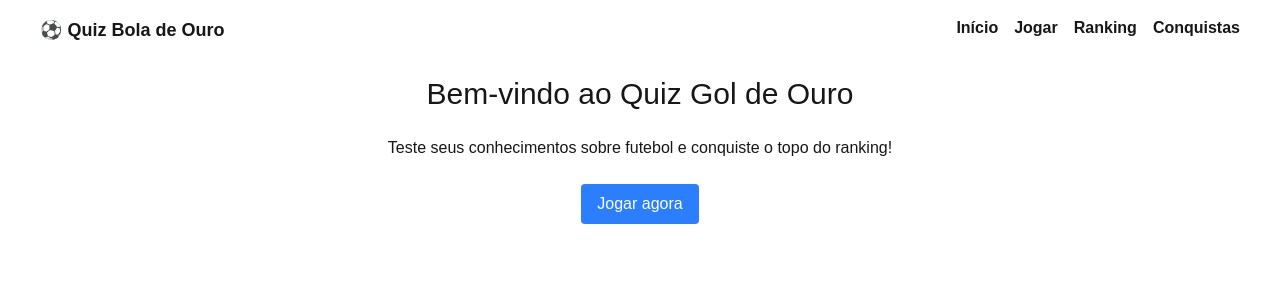
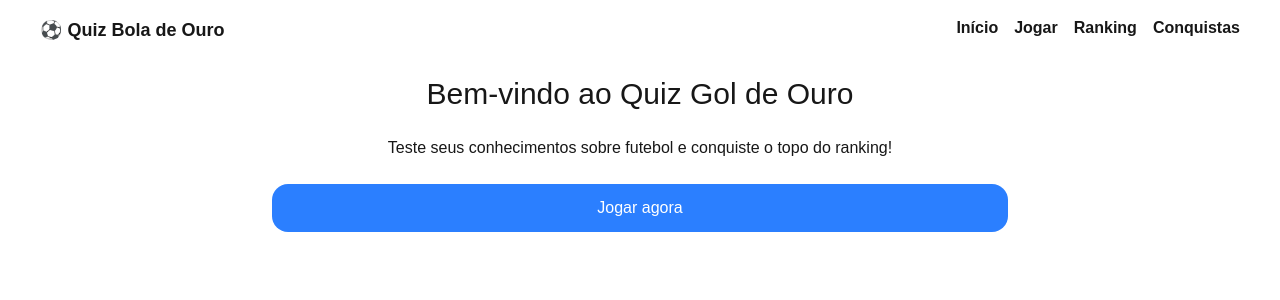
Before and after one commit to aka-luan/quiz-gol-de-ouro, a Next.js app: page / in a window 1280 px wide. Shown: the top 300 px of the page. Built offline with nearby package versions, Linux system fonts and the light colour scheme.

Commit message:
componentes botão e header

```diff
--- a/src/components/Button.tsx
+++ b/src/components/Button.tsx
@@ -1,17 +1,18 @@
 type ButtonProps = {
+  className: string;
   variant: 'primary' | 'transparent';
   children: React.ReactNode;
   onClick: () => void;
 };
 
-function Button({ variant, children, onClick }: ButtonProps) {
-  const baseStyles = 'px-4 py-2 rounded';
+function Button({ className, variant, children, onClick }: ButtonProps) {
+  const baseStyles = 'px-4 py-3 rounded-2xl';
   const variantStyles =
     variant === 'primary' ? 'bg-blue-500 text-white' : 'bg-gray-300 text-black';
 
   return (
     <button
-      className={`${baseStyles} ${variantStyles} cursor-pointer`}
+      className={`${baseStyles} ${variantStyles} cursor-pointer w-full ${className} `}
       onClick={onClick}>
       {children}
     </button>
--- /dev/null
+++ b/src/components/Header.tsx
@@ -0,0 +1,26 @@
+
+import Link from "next/link"
+
+function Header() {
+  return (
+    <nav className="flex font-bold w-full px-10 py-4">
+      <p className="font-bold text-lg">⚽ Quiz Bola de Ouro</p>
+      <ul className="flex gap-4 ml-auto">
+        <li>
+          <Link href="/">Início</Link>
+        </li>
+        <li>
+          <Link href="/quiz">Jogar</Link>
+        </li>
+        <li>
+          <Link href="/ranking">Ranking</Link>
+        </li>
+        <li>
+          <Link href="/conquistas">Conquistas</Link>
+        </li>
+      </ul>
+    </nav>
+  )
+}
+
+export default Header
```
